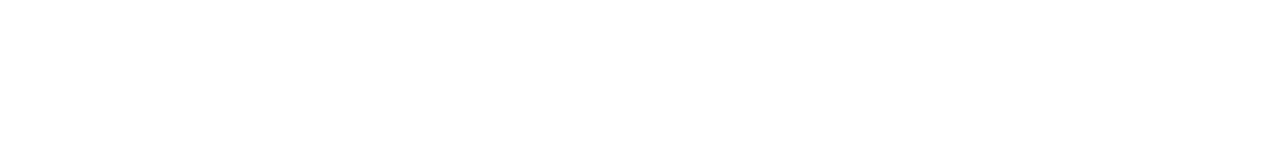
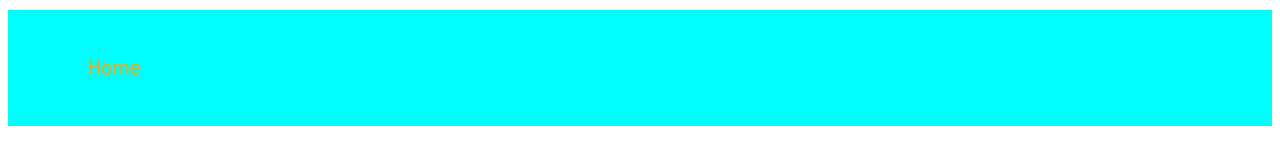
Before and after one commit to lauraljl/clase12, a website: page index.html in a window 1280 px wide. Drawn offline with Linux system fonts and the light colour scheme.

Commit message:
uso de nesting y &

```diff
--- a/index.html
+++ b/index.html
@@ -0,0 +1,19 @@
+<!DOCTYPE html>
+<html lang="en">
+<head>
+    <meta charset="UTF-8">
+    <meta http-equiv="X-UA-Compatible" content="IE=edge">
+    <meta name="viewport" content="width=device-width, initial-scale=1.0">
+    <title>Document</title>
+    <link rel="stylesheet" href="css/style.css">
+</head>
+<body>
+    <header>
+        <nav>
+            <ul>
+             <li><a href="">Home</a></li>
+            </ul>
+        </nav>
+    </header>
+</body>
+</html>
--- a/scss/style.scss
+++ b/scss/style.scss
@@ -0,0 +1,28 @@
+header{background-color: aqua;
+nav{
+    padding: 20px;
+    margin: 10px;
+    ul{
+        list-style-type: none;
+        li{
+            padding: 10px;
+
+            a{
+               text-decoration: none;
+                color: orange;
+                transition: 1s all;
+                font:{
+                    size: 20px;
+                    family:tahoma;
+                    weight: normal;
+                }
+                &:hover{
+                    background-color: violet;
+                    border-radius: 20px;
+                    color: black;
+                }
+            }
+        }
+    }
+}
+}
```
Also changed, not shown: css/style.css, 1 other file.
